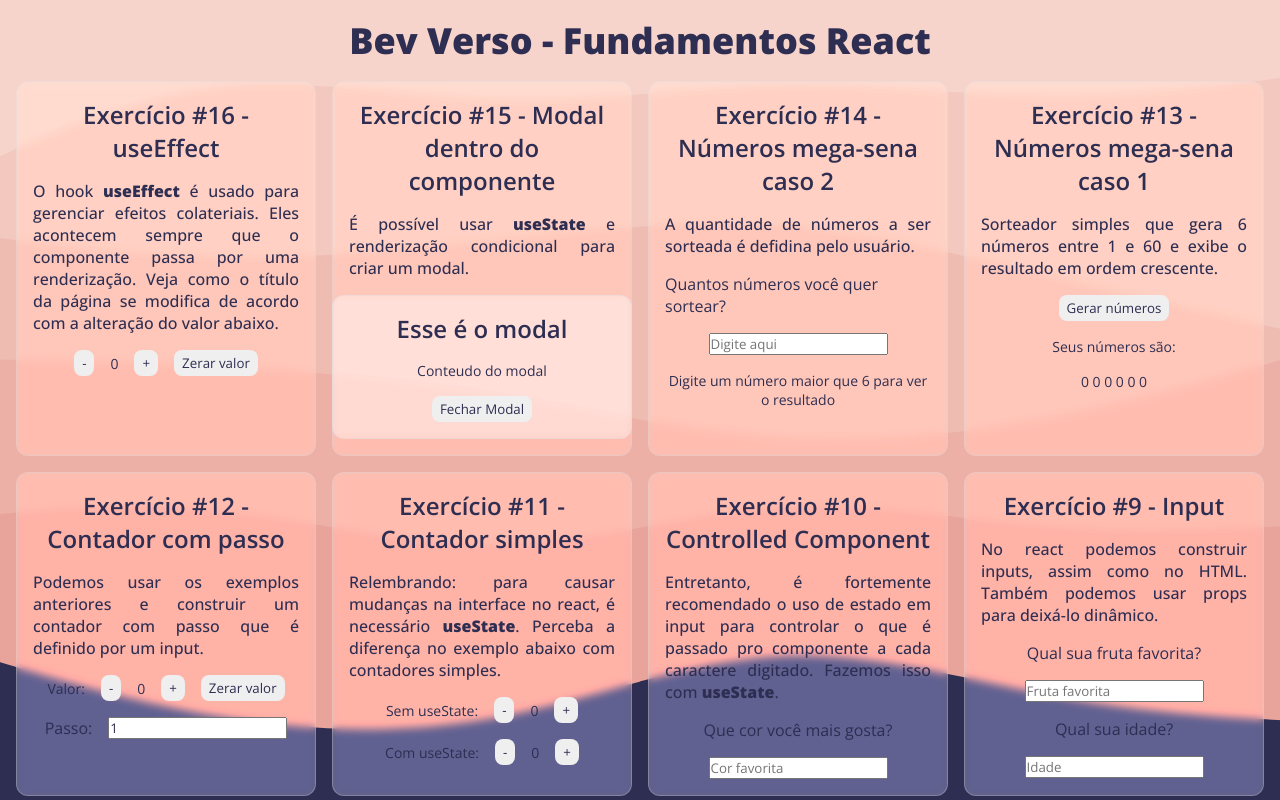
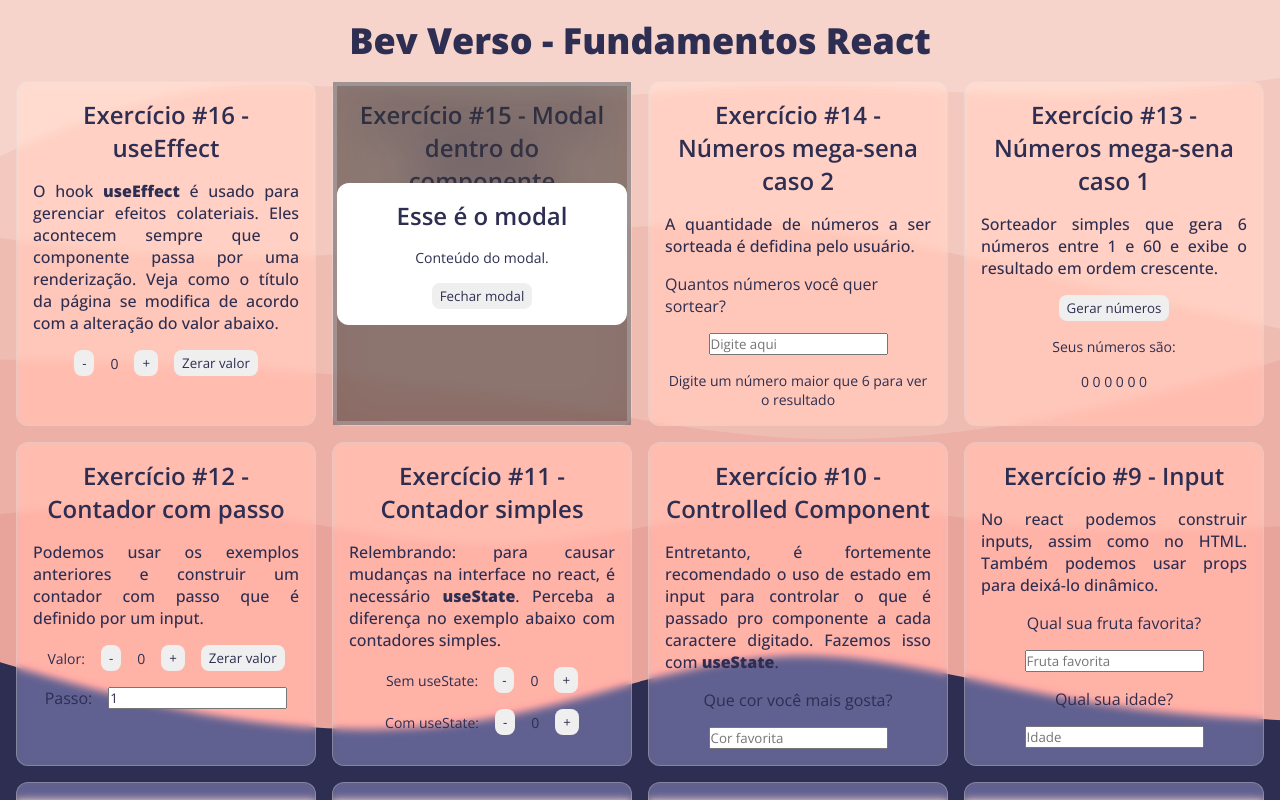
Before and after one commit to develyrios/aprendizado-front, a React (Vite) app: page / in a window 1280 px wide. Both pictures are taken after a click on the button "Abrir modal". Shown: the top 800 px of the page. Built offline with nearby package versions, Linux system fonts and the light colour scheme.

Commit message:
<feat>:cria componente de estilo para o modal e refatora o exercicio 15 de acordo com essa mudança

```diff
--- a/src/components/Exercicios/Exercicio15/Modal.jsx
+++ b/src/components/Exercicios/Exercicio15/Modal.jsx
@@ -1,7 +1,7 @@
 import { useState } from "react"
 import { Button } from "../../../styles/Button"
-import { Span } from "../../../styles/Text"
-import { Card } from "../../Card"
+import { ModalContainer, ModalContent } from "../../../styles/ModalStyle"
+import { ContainerTitle, Span } from "../../../styles/Text"
 
 export const Modal = () => {
 
@@ -11,12 +11,13 @@ export const Modal = () => {
         <>
             {
                 mostrarModal === true ?
-                    <Card title="Esse é o modal">
-                        <Span>Conteudo do modal</Span>
-                        <Button onClick={() => setMostrarModal(false)}>
-                            Fechar Modal
-                        </Button>
-                    </Card>
+                    <ModalContainer>
+                        <ModalContent>
+                            <ContainerTitle>Esse é o modal</ContainerTitle>
+                            <Span>Conteúdo do modal.</Span>
+                            <Button onClick={() => setMostrarModal(false)}>Fechar modal</Button>
+                        </ModalContent>
+                    </ModalContainer>
                     :
                     <Button onClick={() => setMostrarModal(true)}>
                         Abrir modal
--- /dev/null
+++ b/src/styles/ModalStyle.js
@@ -0,0 +1,33 @@
+import styled from "styled-components";
+
+export const ModalContainer = styled.div`
+    width: 100%;
+    height: 100%;
+
+    backdrop-filter: blur(25px) saturate(180%);
+    -webkit-backdrop-filter: blur(25px) saturate(180%);
+    background-color: rgba(0, 0, 0, 0.45);
+    border: 4px solid rgba(209, 213, 219, 0.3);
+
+    display: flex;
+    align-items: center;
+    justify-content: center;
+
+    position: fixed;
+    top: 0;
+    right: 0%;
+    z-index: 999999;
+`
+
+export const ModalContent = styled.div`
+    width: 300px;
+
+    background-color: #fff;
+    border-radius: 12px;
+    padding: 16px;
+
+    display: flex;
+    align-items: center;
+    flex-direction: column;
+    row-gap: 16px;
+`
```
